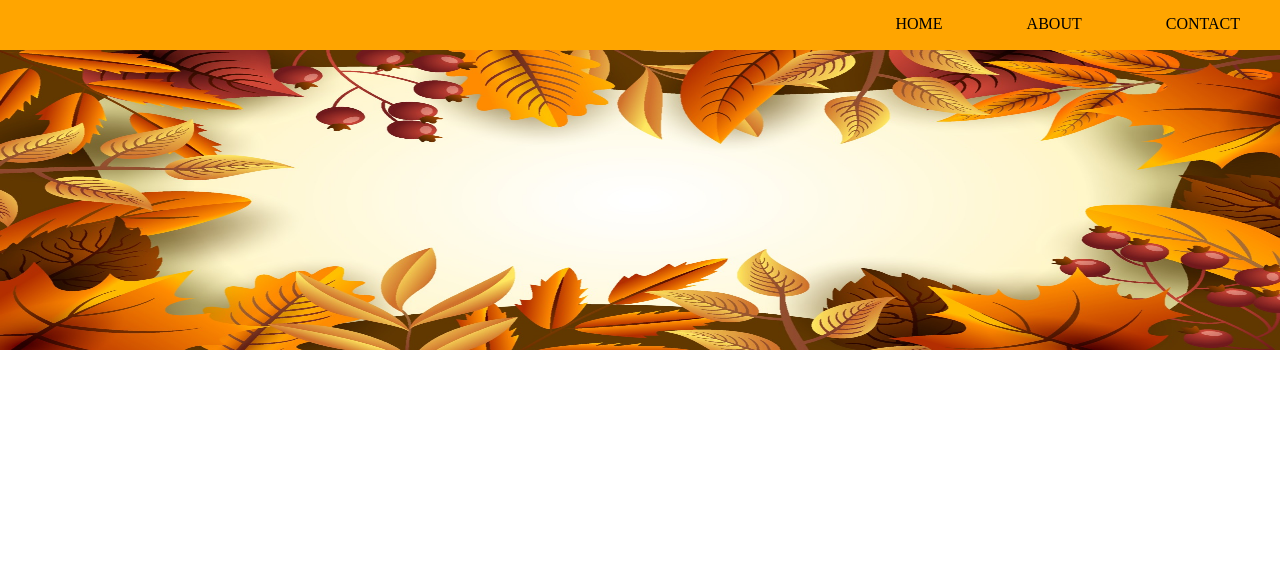
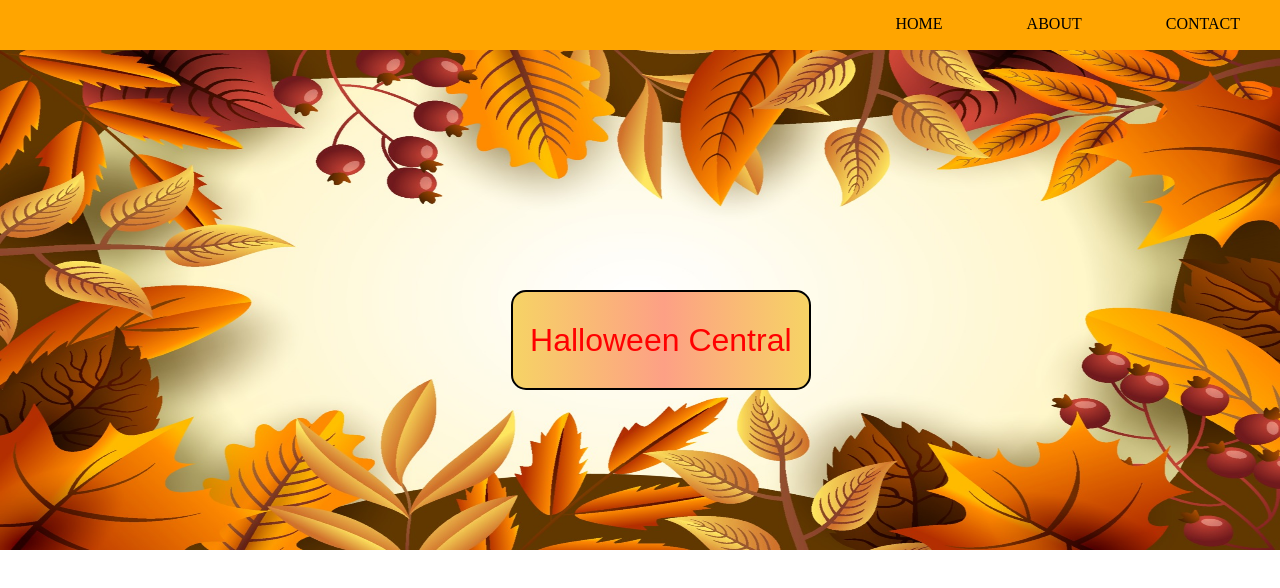
Before and after one commit to Matthew-mac714/W4B-Final, a plain HTML site: page index.html in a window 1280 px wide. Drawn offline with Linux system fonts and the light colour scheme.

Commit message:
updating files

```diff
--- a/css/style.css
+++ b/css/style.css
@@ -8,10 +8,6 @@ nav{
     height: 50px;
     /* text-align: right; */
     background-color:orange;
-}
-.logo{
-    float: left;
-    margin:0 0px;
 }
 nav ul{
     float: right;
@@ -32,9 +28,26 @@ nav ul li a:hover{
     background-color: black;
 }
 nav ul li a:active{
-    color: golde
-    nrod;
+    color: goldenrod;
 }
-.herobox{
 
+.herobox button{
+    font-size: 24pt;
+    color: red;
+    text-align: center;
+    background-image: linear-gradient(to right, #f6d365 0%, #fda085 51%, #f6d365 100%);
+    position: absolute;
+    top: 30%;
+    left: 36%;
+    height: 100px;
+    width: 300px;
+    border: 5 px black;
+    border-style: double;
+    border-radius: 15px;
+    padding: 10px;
+    margin: 50px 50px;
 }
+.herobox button:hover{
+    color: purple;
+    background-image: linear-gradient(to right, #fda085 0%, #f6d365, #fda085)
+}
--- a/index.html
+++ b/index.html
@@ -7,14 +7,14 @@
     <link rel="stylesheet" href="./css/style.css">
     <title>Final Project</title>
 </head>
-
+<main>
 <body>
 
     <nav>
         </div>
         <ul>
             <li>
-                <a class="active" href="#index">Home</a>
+                <a class="active" href="./index.html">Home</a>
             </li>
             <li>
                 <a href="./about.html" target="_blank">About</a>
@@ -25,11 +25,20 @@
         </ul>
     </nav>
 
-<main>
+
     <div class="herobox">
-        <img src="./media/autumn.jpg" height="300px" width="100%" alt="autumn leaves picture">
+        <img src="./media/autumn.jpg"   height="500px" width="100%" alt="autumn leaves picture">
+            <a href="http://neverboredcentralvalley.com/halloween-fun/" target="_blank">
+                <button>Halloween Central
+                </button>
+            </a>
 
-    </div>
+                </div>
+<div>
+
+</div>
+
+
 </body>
 </main>
 </html>
```
